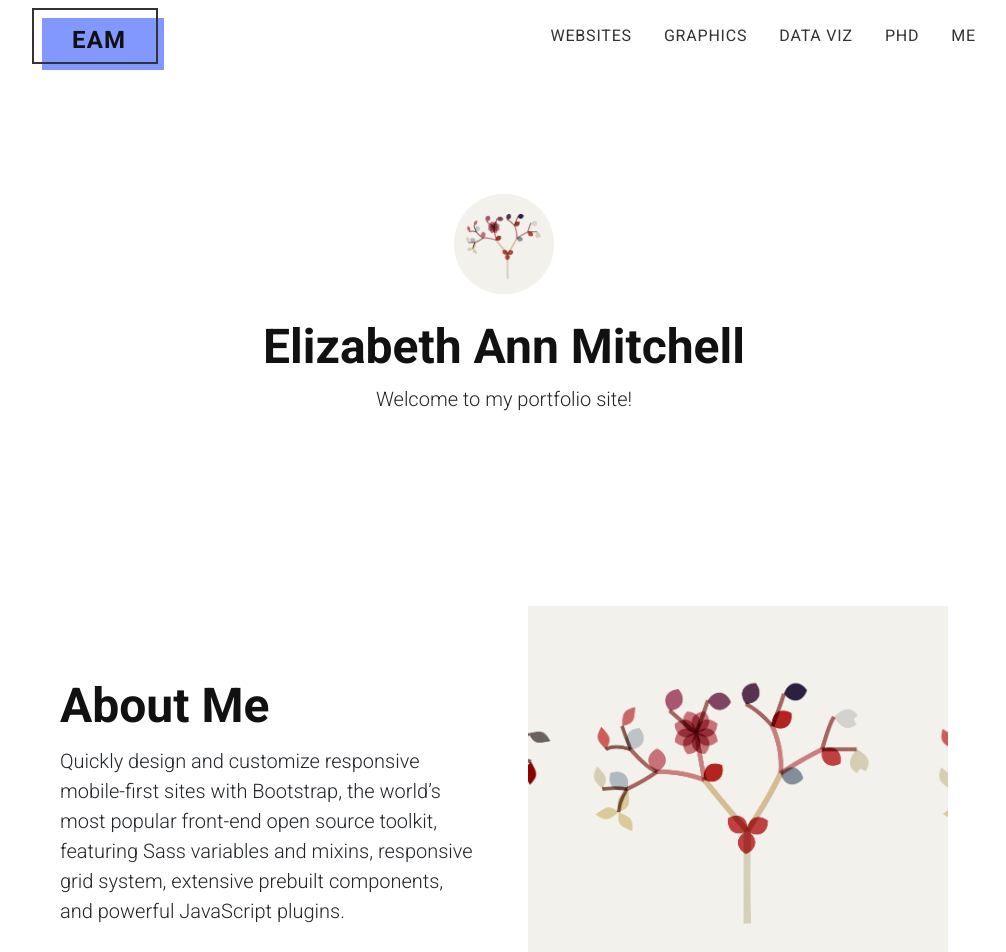
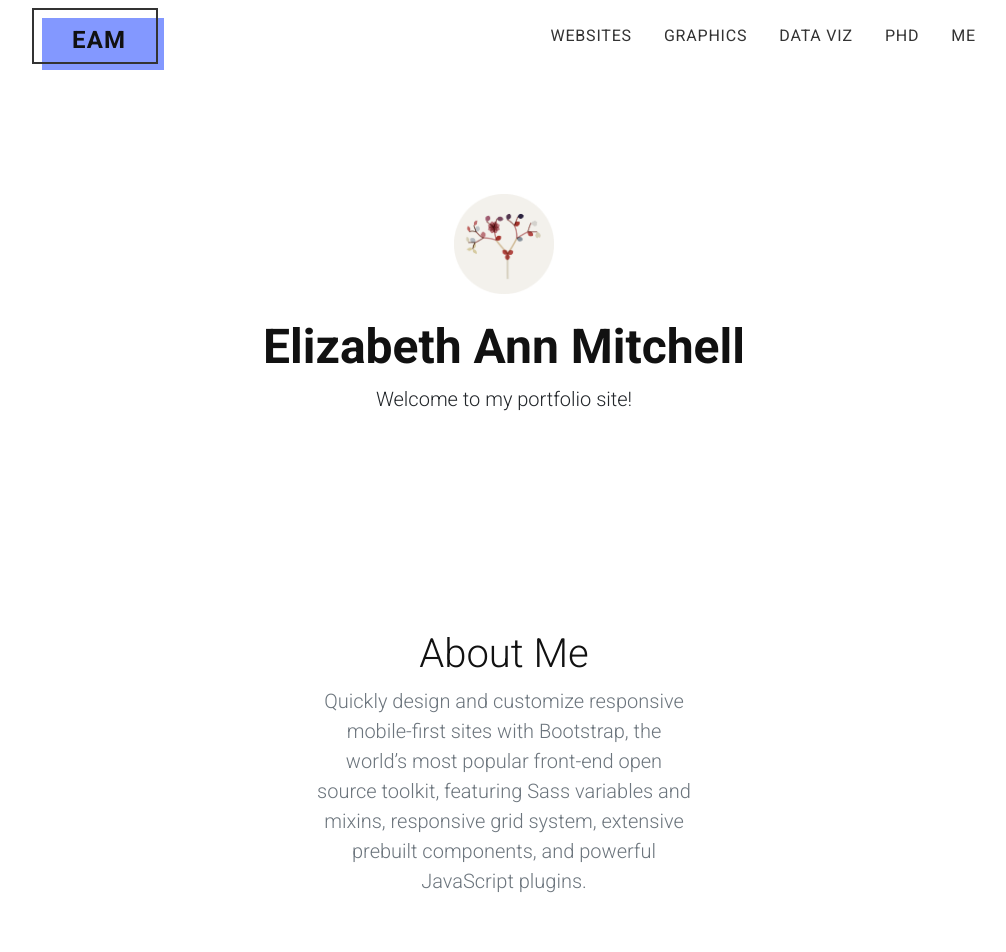
Before and after one commit to eam5/portfolio, a Jekyll site: the page built from index.html, in a window 1280 px wide. Shown: the top 952 px of the page, without its empty margins (136-1142 px from the left). Built offline with Jekyll 4.4.1, drawn with Linux system fonts in a browser that asks for light colours; nearby versions of some CDN libraries; some of the changed text lies outside the part shown.

Commit message:
site update - not complete

```diff
--- a/_includes/footer.html
+++ b/_includes/footer.html
@@ -1,19 +1,16 @@
 <footer class="site-footer outer">
     <div class="inner">
         <div class="footer-bottom">
-            <p class="social-links">
-
-    <a href="https://github.com/eam5" target="_blank">
-        <span class="fa-github fa" aria-hidden="true"></span>
-        <span class="screen-reader-text">GitHub</span>
-    </a>
-
-
-</p>
+            <div class="d-flex justify-content-between">
             <p class="site-info">
-                <a href="#">Elizabeth Ann Mitchell</a> © 2021
+                <a href="/" rel="home">Elizabeth Ann Mitchell</a> © 2021
                 <br> Powered by <a target="_blank" href="https://jekyllrb.com/">Jekyll</a>.
             </p>
+            <p class="social-links"><a href="https://github.com/eam5" target="_blank">
+                <span class="fa-github fa" aria-hidden="true"></span>
+                <span class="screen-reader-text">GitHub</span>
+            </a></p>
+        </div>
             <a href="#page" id="top-link" class="top-link"><i class="fa-arrow-left" aria-hidden="true"></i> <span class="top-link-text">Up</span></a>
         </div><!-- .footer-bottom -->
     </div><!-- .inner -->
--- a/_layouts/default.html
+++ b/_layouts/default.html
@@ -3,21 +3,27 @@
   <head>
     <meta name="viewport" content="width=device-width, initial-scale=1">
     <meta charset="utf-8">
-    <title>{{ page.title }} - {{ site.title }}</title>
+    <title>{{ page.title }} | {{ site.title }}</title>
+    <!-- Site Favicon -->
+    <link rel="shortcut icon" href="/assets/images/wave-icon-01.png" type="image/png" />
+
+    <!-- CSS Styles -->
     <link href="https://cdn.jsdelivr.net/npm/bootstrap@5.1.3/dist/css/bootstrap.min.css" rel="stylesheet" integrity="sha384-1BmE4kWBq78iYhFldvKuhfTAU6auU8tT94WrHftjDbrCEXSU1oBoqyl2QvZ6jIW3" crossorigin="anonymous">
     <link rel="stylesheet" href="{{ "/assets/css/main.css" | prepend: site.url }}">
+
+    <!-- JS -->
     <script src="https://kit.fontawesome.com/b399f411bc.js" crossorigin="anonymous"></script>
   </head>
   <body>
+    <a href="#main" id="skipnav">Skip to main content</a>
     <div class="container-fluid" id="page">
       {% include navbar.html %}
-      <div id="main" class="container-lg inner">
+      <div id="main" class="container-lg inner site-content">
         {{ content}}
       </div>
       {% include footer.html %}
     </div>
     <script src="https://code.jquery.com/jquery-3.1.1.min.js"></script>
-    <!-- <script src="https://code.jquery.com/jquery-3.5.1.slim.min.js" integrity="sha384-DfXdz2htPH0lsSSs5nCTpuj/zy4C+OGpamoFVy38MVBnE+IbbVYUew+OrCXaRkfj" crossorigin="anonymous"></script> -->
     <script src="https://cdn.jsdelivr.net/npm/popper.js@1.16.1/dist/umd/popper.min.js" integrity="sha384-9/reFTGAW83EW2RDu2S0VKaIzap3H66lZH81PoYlFhbGU+6BZp6G7niu735Sk7lN" crossorigin="anonymous"></script>
     <script src="https://stackpath.bootstrapcdn.com/bootstrap/4.5.2/js/bootstrap.min.js" integrity="sha384-B4gt1jrGC7Jh4AgTPSdUtOBvfO8shuf57BaghqFfPlYxofvL8/KUEfYiJOMMV+rV" crossorigin="anonymous"></script>
     <script src="/assets/js/custom.js"></script>
--- a/_sass/base.scss
+++ b/_sass/base.scss
@@ -18,6 +18,28 @@
     min-height: 100vh;
     word-wrap: break-word;
 }
+
+#skipnav {
+    border: 0;
+    clip: rect(0, 0, 0, 0);
+    height: 1px;
+    margin: -1px;
+    overflow: hidden;
+    padding: 0;
+    position: absolute;
+    width: 1px;
+  }
+
+  #skipnav:focus {
+    top:0;
+    z-index:9999;
+    clip:initial;
+    height:auto;
+    width:auto;
+    padding:.5em;
+    border:1px blue dashed;
+  }
+
 nav {
     font-family: 'Roboto', sans-serif;
     z-index: 9999;
@@ -283,7 +305,7 @@
 
 .footer-bottom {
     border-top: 2px solid #333;
-    padding-top: 2.5em;
+    padding-top: 2em;
 }
 
 .social-links {
@@ -291,9 +313,10 @@
     text-align: right;
 }
 
-.social-links a {
+.social-links a{
     border: 0;
-    color: inherit;
+    // color: inherit;
+    color: #111;
     display: inline-block;
     font-size: 18px;
     margin-bottom: 0.25em;
@@ -302,19 +325,15 @@
 }
 
 .social-links a:hover {
-    color: #999;
+    color: #6c757d; //#999;
 }
 
 .site-info {
     float: left;
-    // font-size: 12px;
-    // font: 11px/1.5 "Cousine","Courier New",Courier,monospace;
-    // letter-spacing: 0.1em;
     margin-top: 0.5em;
     text-transform: uppercase;
     font-size: 14px;
     font-weight: 500;
-    // font-weight: bold;
     letter-spacing: 0.1em;
     line-height: 1.5;
 }
@@ -322,7 +341,7 @@
 .site-info a {
     border-color: transparent;
     // color: #111;
-    color: #999;
+    color: #6c757d;//#999;
 }
 
 .site-info a:hover {
@@ -337,7 +356,7 @@
 .top-link {
     border: 0;
     bottom: 15px;
-    color: #999;
+    color: #6c757d; //#999;
     font-size: 12px;
     font-weight: bold;
     text-decoration: none;
--- a/index.html
+++ b/index.html
@@ -11,34 +11,120 @@
     </div>
 </div>
 
-<div class="container-lg col-xxl-12 px-4 py-4">
-    <div class="row flex-lg-row align-items-center g-5 py-5">
-      <div class="col-lg-6">
-        <h1 class="display-5 fw-bold lh-1 mb-3">About Me</h1>
-        <p class="lead">Quickly design and customize responsive mobile-first sites with Bootstrap, the world’s most popular front-end open source toolkit, featuring Sass variables and mixins, responsive grid system, extensive prebuilt components, and powerful JavaScript plugins.</p>
-      </div>
-      <div class="col-10 col-sm-8 col-lg-6">
-        <img src="/assets/images/fractal-icon.png" class="d-block mx-lg-auto img-fluid" alt="Bootstrap Themes" width="700" height="500" loading="lazy">
+<section id="about" class="py-5 text-center container">
+    <div class="row py-lg-5">
+      <div class="col-lg-6 col-md-8 mx-auto">
+        <h1 class="fw-light">About Me</h1>
+        <p class="lead text-muted">Quickly design and customize responsive mobile-first sites with Bootstrap, the world’s most popular front-end open source toolkit, featuring Sass variables and mixins, responsive grid system, extensive prebuilt components, and powerful JavaScript plugins.</p>
       </div>
     </div>
-  </div>
+  </section>
+  <hr class="featurette-divider">
+
 
 <div data-bs-spy="scroll" data-bs-target="#navbar-example2" data-bs-offset="0" class="scrollspy-example" tabindex="0">
 
-      <section id="websites" class="py-5 text-center container bg-light">
+      <section id="websites" class="py-5 text-center container ">
         <div class="row py-lg-5">
           <div class="col-lg-6 col-md-8 mx-auto">
+            <img class="d-block mx-auto mb-5" src="/assets/images/hills-icon-01.png" alt="" width="100" height="100">
             <h1 class="fw-light">Websites</h1>
             <p class="lead text-muted">Selected experience building sites with Jekyll, as well as custom themes for Omeka.</p>
           </div>
         </div>
       </section>
+      <hr class="featurette-divider">
 
           <!-- START THE FEATURETTES -->
+
+    <div class="row featurette mt-5">
+      <div class="col-md-7">
+        <span class="feature-type">//Custom Omeka Theme</span>
+        <h2 class="featurette-heading">Digital Black Girls
+            <!-- <span class="text-muted">It’ll blow your mind.</span> -->
+        </h2>
+        <p class="lead">Custom Omeka Theme designed for the digital archive: Digital Black Girls.</p>
+        <a href="/dbg"><small class="text-muted">Details</small></a>
+      </div>
+      <div class="col-md-5">
+        <a href="/dbg"><img src="/assets/images/dbg-thumb.png" class="img-thumbnail" alt="" width="500" height="500"></a>
+      </div>
+    </div>
 
     <hr class="featurette-divider">
 
     <div class="row featurette">
+        <div class="col-md-7">
+          <span class="feature-type">//Website</span>
+          <h2 class="featurette-heading">Neatline</h2>
+          <p class="lead">Site for Documentation and User Guides for the Neatline Omeka plugin.</p>
+          <a href="/neatline"><small class="text-muted">Details</small></a>
+        </div>
+        <div class="col-md-5">
+            <a href="/neatline"><img src="/assets/images/neatline-banner.png" class="img-thumbnail" alt="" width="500" height="500"></a>
+        </div>
+      </div>
+
+    <hr class="featurette-divider">
+
+    <div class="row featurette">
+        <div class="col-md-7">
+          <span class="feature-type">//Website</span>
+          <h2 class="featurette-heading">Digital Collecting Toolkit</h2>
+          <p class="lead">Online toolkit with resources and instructions on developing strategies for digital collecting.</p>
+          <a href="/toolkit"><small class="text-muted">Details</small></a>
+        </div>
+        <div class="col-md-5">
+            <a href="/toolkit"><img src="/assets/images/digitalcollecting-home.png" class="img-thumbnail" alt="" width="500" height="500"></a>
+        </div>
+      </div>
+
+
+    <hr class="featurette-divider">
+
+    <div class="row featurette">
+        <div class="col-md-7">
+          <span class="feature-type">//Custom Omeka Theme</span>
+          <h2 class="featurette-heading">Digital Collecting Omeka Theme</h2>
+          <p class="lead">A customizable theme for Omeka, with admin settings for customizing the Omeka Contributions plugin.</p>
+          <a href="/digitalcollecting"><small class="text-muted">Details</small></a>
+        </div>
+        <div class="col-md-5">
+            <a href="/digitalcollecting"><img src="/assets/images/cville-theme.png" class="img-thumbnail" alt="" width="500" height="500"></a>
+        </div>
+      </div>
+
+
+    <hr class="featurette-divider">
+
+    <div class="row featurette">
+        <div class="col-md-7">
+          <span class="feature-type">//Custom Omeka Theme</span>
+          <h2 class="featurette-heading">The Anne Spencer Project</h2>
+          <p class="lead">Custom Omeka Theme built for The Anne Spencer Project.</p>
+          <a href="/annespencer"><small class="text-muted">Details</small></a>
+        </div>
+        <div class="col-md-5">
+          <img src="/assets/images/annespencertheme.jpeg" class="img-thumbnail" alt="" width="500" height="500">
+        </div>
+      </div>
+      <!-- /END THE FEATURETTES -->
+
+    <hr class="featurette-divider mt-5">
+    <section id="graphics" class="py-5 text-center container">
+        <div class="row py-lg-5">
+          <div class="col-lg-6 col-md-8 mx-auto">
+            <img class="d-block mx-auto mb-4" src="/assets/images/wave-icon-01.png" alt="" width="100" height="100">
+            <h1 class="fw-light">Graphics</h1>
+            <p class="lead text-muted">Selected experience building sites with Jekyll, as well as custom themes for Omeka.</p>
+          </div>
+        </div>
+      </section>
+      <hr class="featurette-divider">
+
+          <!-- START THE FEATURETTES -->
+
+    <div class="row featurette mt-5">
       <div class="col-md-7">
         <span class="feature-type">//Custom Omeka Theme</span>
         <h2 class="featurette-heading">First featurette heading. <span class="text-muted">It’ll blow your mind.</span></h2>
@@ -66,7 +152,7 @@
 
     <hr class="featurette-divider">
 
-    <div class="row featurette">
+    <div class="row featurette mb-5">
         <div class="col-md-7">
           <span class="feature-type">//Custom Omeka Theme</span>
           <h2 class="featurette-heading">First featurette heading. <span class="text-muted">It’ll blow your mind.</span></h2>
@@ -78,24 +164,23 @@
         </div>
       </div>
 
-<br />
     <!-- /END THE FEATURETTES -->
 
-
-    <section id="graphics" class="py-5 text-center container bg-light">
+    <hr class="featurette-divider">
+    <section id="data-viz"  class="py-5 text-center container">
         <div class="row py-lg-5">
           <div class="col-lg-6 col-md-8 mx-auto">
-            <h1 class="fw-light">Graphics</h1>
+            <img class="d-block mx-auto mb-4" src="/assets/images/tree-icon-01.png" alt="" width="100" height="100">
+            <h1 class="fw-light">Data Viz</h1>
             <p class="lead text-muted">Selected experience building sites with Jekyll, as well as custom themes for Omeka.</p>
           </div>
         </div>
       </section>
+      <hr class="featurette-divider">
 
           <!-- START THE FEATURETTES -->
 
-    <hr class="featurette-divider">
-
-    <div class="row featurette">
+    <div class="row featurette mt-5">
       <div class="col-md-7">
         <span class="feature-type">//Custom Omeka Theme</span>
         <h2 class="featurette-heading">First featurette heading. <span class="text-muted">It’ll blow your mind.</span></h2>
@@ -123,7 +208,7 @@
 
     <hr class="featurette-divider">
 
-    <div class="row featurette">
+    <div class="row featurette mb-5">
         <div class="col-md-7">
           <span class="feature-type">//Custom Omeka Theme</span>
           <h2 class="featurette-heading">First featurette heading. <span class="text-muted">It’ll blow your mind.</span></h2>
@@ -135,122 +220,33 @@
         </div>
       </div>
 
-      <br />
-
     <!-- /END THE FEATURETTES -->
-
-
-    <section id="data-viz"  class="py-5 text-center container bg-light">
+    <hr class="featurette-divider">
+    <section id="phd"  class="py-5 text-center container">
         <div class="row py-lg-5">
           <div class="col-lg-6 col-md-8 mx-auto">
-            <h1 class="fw-light">Data Viz</h1>
-            <p class="lead text-muted">Selected experience building sites with Jekyll, as well as custom themes for Omeka.</p>
+            <img class="d-block mx-auto mb-4" src="/assets/images/fractal-tree-01.png" alt="" width="100" height="100">
+            <h1 class="fw-light">PhD</h1>
+            <p class="lead text-muted">Work related to my graduate research.</p>
           </div>
         </div>
       </section>
+      <hr class="featurette-divider">
 
           <!-- START THE FEATURETTES -->
 
-    <hr class="featurette-divider">
-
-    <div class="row featurette">
-      <div class="col-md-7">
-        <span class="feature-type">//Custom Omeka Theme</span>
-        <h2 class="featurette-heading">First featurette heading. <span class="text-muted">It’ll blow your mind.</span></h2>
-        <p class="lead">Some great placeholder content for the first featurette here. Imagine some exciting prose here.</p>
-        <a href=""><small class="text-muted">Details</small></a>
-      </div>
-      <div class="col-md-5">
-        <img src="/assets/images/dbg-thumb.png" alt="" width="500" height="500">
-      </div>
-    </div>
-
-    <hr class="featurette-divider">
-
-    <div class="row featurette">
+    <div class="row featurette mt-5 mb-5">
         <div class="col-md-7">
-          <span class="feature-type">//Custom Omeka Theme</span>
-          <h2 class="featurette-heading">First featurette heading. <span class="text-muted">It’ll blow your mind.</span></h2>
-          <p class="lead">Some great placeholder content for the first featurette here. Imagine some exciting prose here.</p>
+          <span class="feature-type">//Website</span>
+          <h2 class="featurette-heading">Atlantic Synagogues</h2>
+          <p class="lead">A website built to access research data on sites related to my dissertation: "The Diaspora Synagogue: Jewish Architecture and the Inter-Communal Networks of the 17th and 18th Century." And some experimental data viz.</p>
           <a href=""><small class="text-muted">Details</small></a>
         </div>
         <div class="col-md-5">
-          <img src="/assets/images/dbg-thumb.png" alt="" width="500" height="500">
+          <img src="/assets/images/atlantic-synagogues-home.png" class="img-thumbnail" alt="" width="500" height="500">
         </div>
       </div>
 
-    <hr class="featurette-divider">
-
-    <div class="row featurette">
-        <div class="col-md-7">
-          <span class="feature-type">//Custom Omeka Theme</span>
-          <h2 class="featurette-heading">First featurette heading. <span class="text-muted">It’ll blow your mind.</span></h2>
-          <p class="lead">Some great placeholder content for the first featurette here. Imagine some exciting prose here.</p>
-          <a href=""><small class="text-muted">Details</small></a>
-        </div>
-        <div class="col-md-5">
-          <img src="/assets/images/dbg-thumb.png" alt="" width="500" height="500">
-        </div>
-      </div>
-
-      <br />
-
-    <!-- /END THE FEATURETTES -->
-
-    <section id="phd"  class="py-5 text-center container bg-light">
-        <div class="row py-lg-5">
-          <div class="col-lg-6 col-md-8 mx-auto">
-            <h1 class="fw-light">PhD</h1>
-            <p class="lead text-muted">Selected experience building sites with Jekyll, as well as custom themes for Omeka.</p>
-          </div>
-        </div>
-      </section>
-
-          <!-- START THE FEATURETTES -->
-
-    <hr class="featurette-divider">
-
-    <div class="row featurette">
-      <div class="col-md-7">
-        <span class="feature-type">//Custom Omeka Theme</span>
-        <h2 class="featurette-heading">First featurette heading. <span class="text-muted">It’ll blow your mind.</span></h2>
-        <p class="lead">Some great placeholder content for the first featurette here. Imagine some exciting prose here.</p>
-        <a href=""><small class="text-muted">Details</small></a>
-      </div>
-      <div class="col-md-5">
-        <img src="/assets/images/dbg-thumb.png" alt="" width="500" height="500">
-      </div>
-    </div>
-
-    <hr class="featurette-divider">
-
-    <div class="row featurette">
-        <div class="col-md-7">
-          <span class="feature-type">//Custom Omeka Theme</span>
-          <h2 class="featurette-heading">First featurette heading. <span class="text-muted">It’ll blow your mind.</span></h2>
-          <p class="lead">Some great placeholder content for the first featurette here. Imagine some exciting prose here.</p>
-          <a href=""><small class="text-muted">Details</small></a>
-        </div>
-        <div class="col-md-5">
-          <img src="/assets/images/dbg-thumb.png" alt="" width="500" height="500">
-        </div>
-      </div>
-
-    <hr class="featurette-divider">
-
-    <div class="row featurette">
-        <div class="col-md-7">
-          <span class="feature-type">//Custom Omeka Theme</span>
-          <h2 class="featurette-heading">First featurette heading. <span class="text-muted">It’ll blow your mind.</span></h2>
-          <p class="lead">Some great placeholder content for the first featurette here. Imagine some exciting prose here.</p>
-          <a href=""><small class="text-muted">Details</small></a>
-        </div>
-        <div class="col-md-5">
-          <img src="/assets/images/dbg-thumb.png" alt="" width="500" height="500">
-        </div>
-      </div>
-
-      <br />
 
     <!-- /END THE FEATURETTES -->
 
```
Also changed, not shown: other parts of index.html (+1 -1 lines), pages/dbg.html (+6 -6 lines), assets/images/atlantic-synagogues-home.png (added), assets/images/digitalcollecting-home.png (added), assets/images/hills-icon-01.png (added), assets/images/hills-icon.png (added), assets/images/tree-icon-01.png (added), assets/images/wave-icon-01.png (added), 2 other files.
